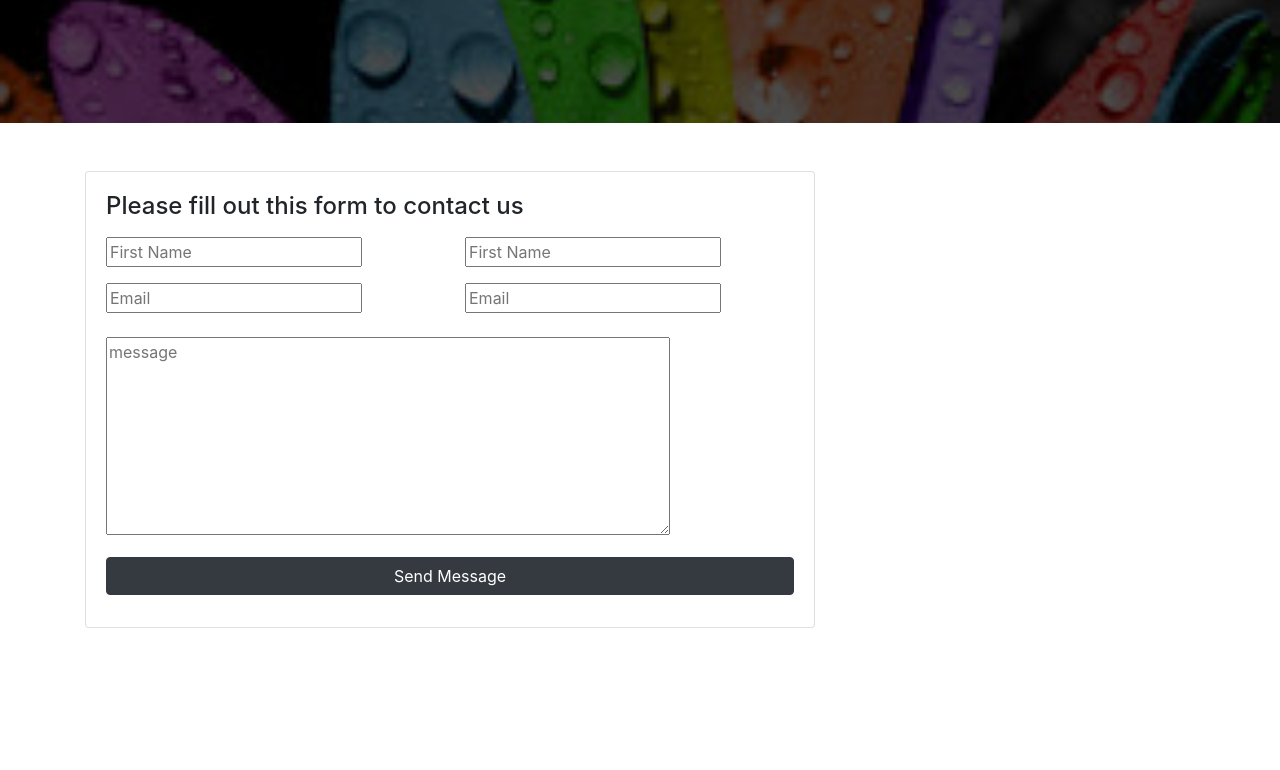
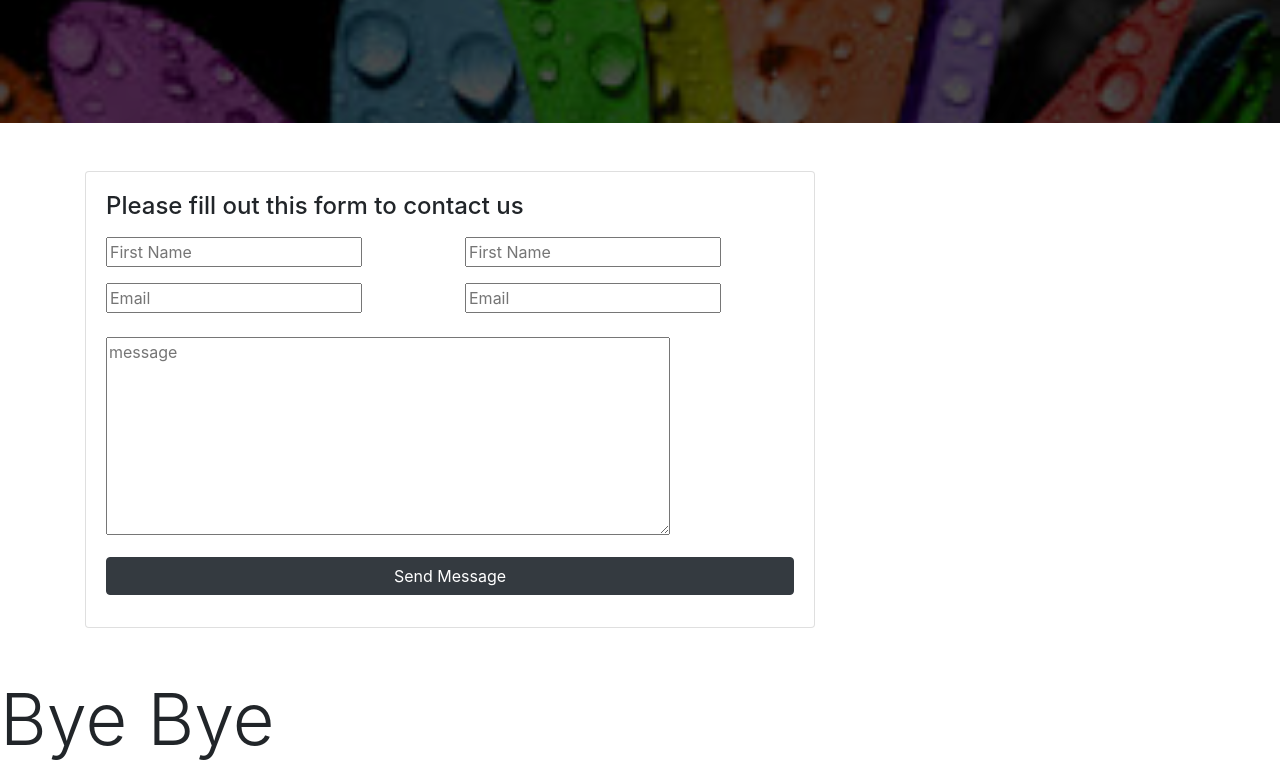
Before and after one commit to nishattasnim337/bootstrep_p1, a plain HTML site: page contract.html in a window 1280 px wide. Shown: the part 183-953 px from the top of the page. Before the commit the page ends 859 px from the top, so only its background shows below. Drawn offline with Linux system fonts and the light colour scheme.

Commit message:
bye_mgs_added

```diff
--- a/contract.html
+++ b/contract.html
@@ -101,6 +101,9 @@
     </div>
   </div>
 </section>
+<section>
+<h2 class="display-3">Bye Bye</h2>
+</section>
 
     <!-- JS FILES -->
     <script src="js/jquery.slim.js"></script>
```
